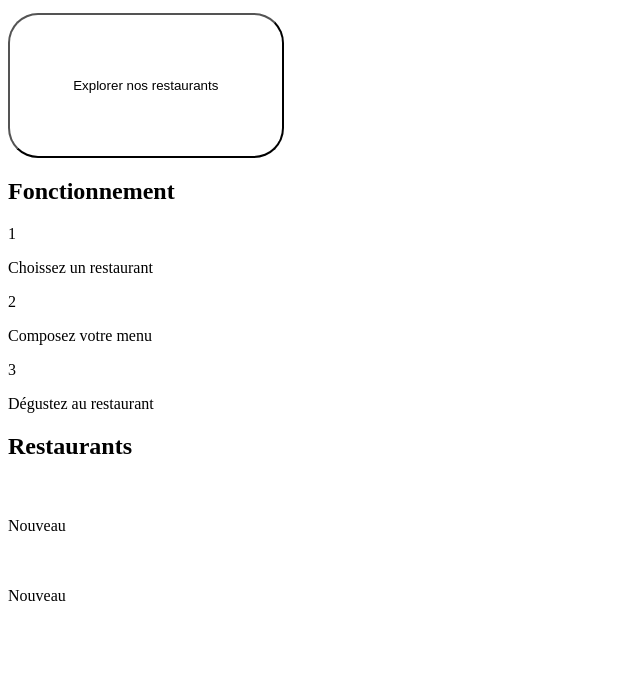
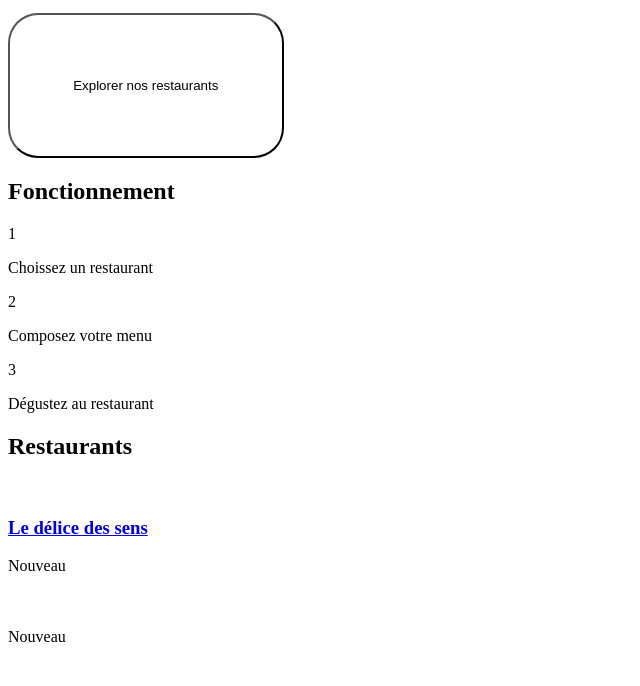
Before and after one commit to jntdev/p3_marois_jonathan, a plain HTML site: page html/index.html in a window 1280 px wide. Shown: the part 114-800 px from the top of the page, without its empty margins (0-640 px from the left). Drawn offline with Linux system fonts and the light colour scheme.

Commit message:
liens entre pages

```diff
--- a/html/index.html
+++ b/html/index.html
@@ -53,7 +53,7 @@
         <!-- ---------------- Restaurant 1 ------------------ -->
         <div class="resto_card">
           <img src="" alt="" />
-          <h3></h3>
+          <a href="restaurant_1.html"><h3>Le délice des sens</h3></a>
           <span>Nouveau</span>
           <p></p>
           <i></i>
```
Also changed, not shown: html/restaurant_1.html (+1 -1 lines).
